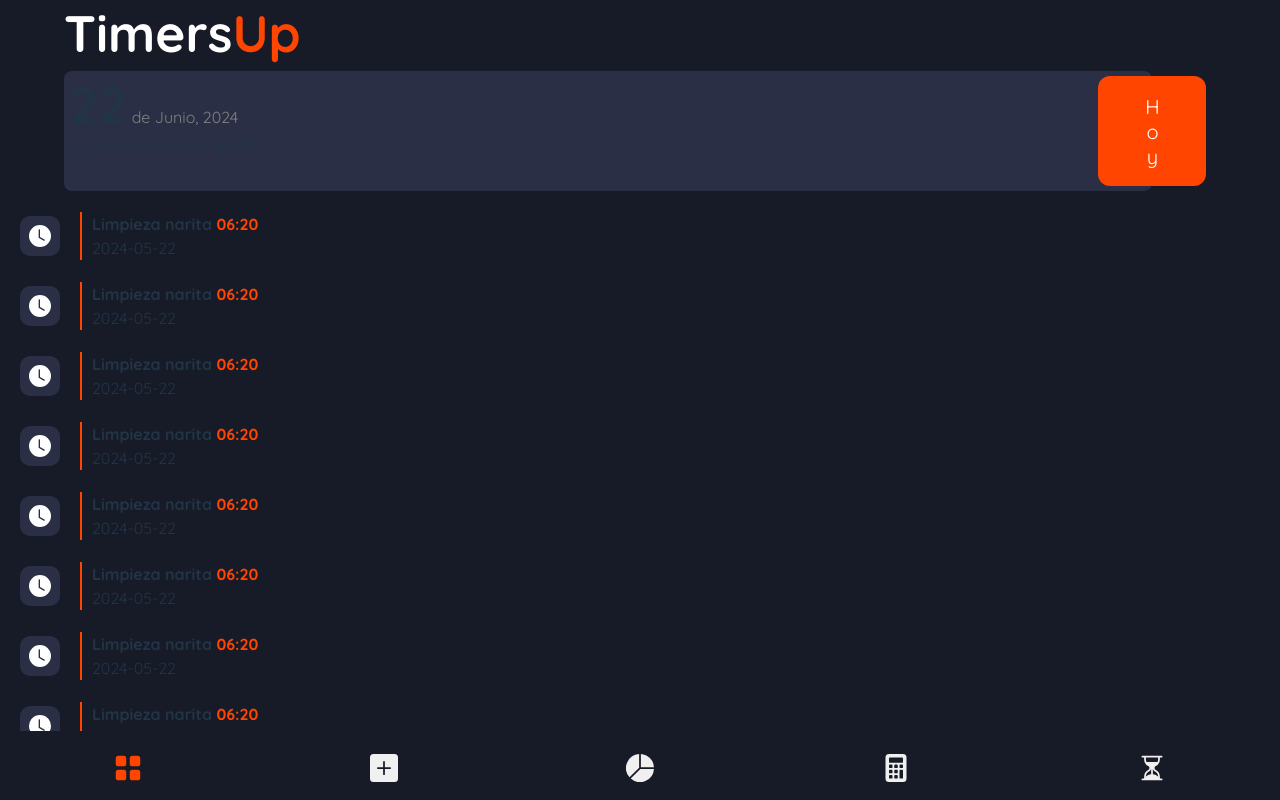
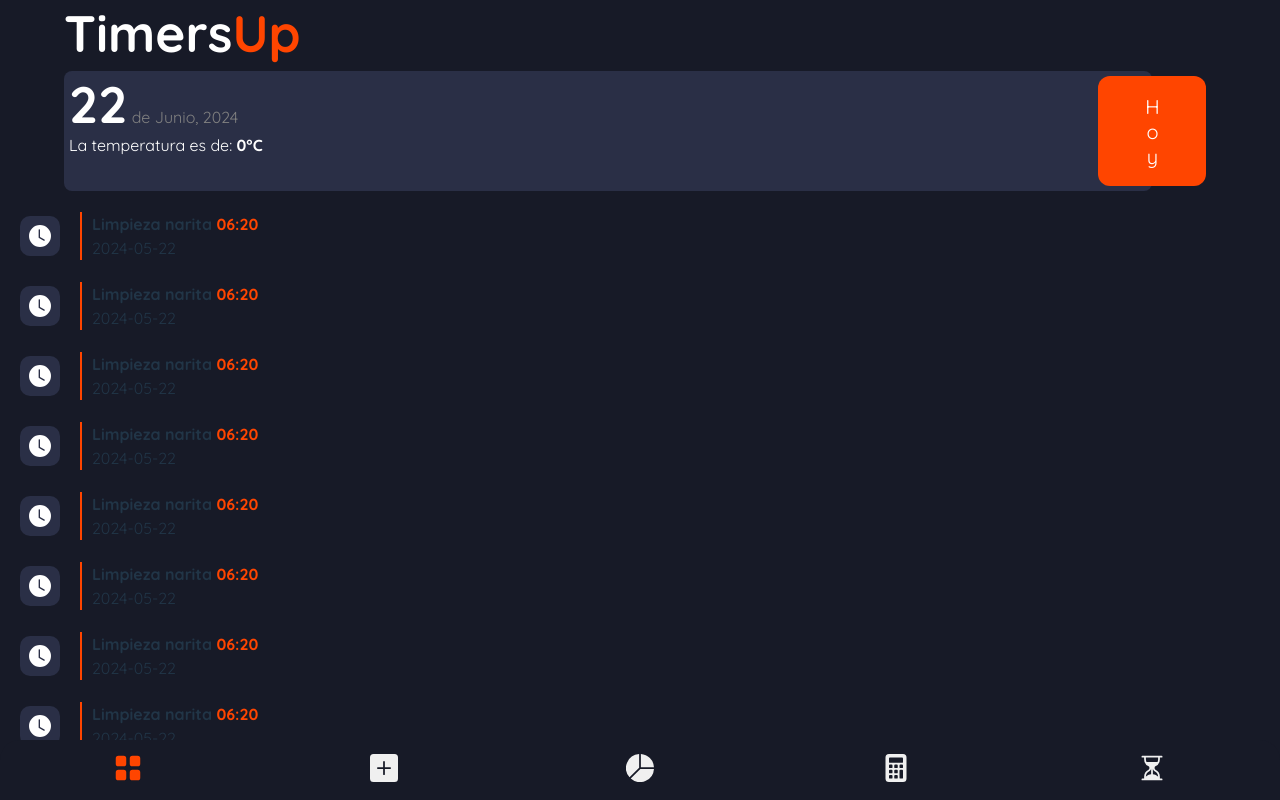
Before and after one commit to lpmagdiel/timersup, a React (Vite) app: page / in a window 1280 px wide. Built offline with nearby package versions, Linux system fonts and the light colour scheme; no server answers.

Commit message:
navegacion

```diff
--- a/src/App.jsx
+++ b/src/App.jsx
@@ -1,6 +1,8 @@
-import { useState } from 'react'
-import './App.css'
-import { DateInformation, NavigationBar, TaskList } from './components'
+import { useState } from 'react';
+import { Route, Switch } from "wouter";
+import './App.css';
+import { DateInformation, NavigationBar } from './components';
+import { ResumePage, AddPage, StatusPage, CalculatorPage, TimePage } from './Pages';
 
 const App = () => {
   const windowHeight = window.innerHeight;
@@ -8,8 +10,14 @@
     <div className="App" style={{ height: windowHeight }}>
       <h1 className='title-app'>Timers<span className='color-orange'>Up</span></h1>
       <DateInformation />
-      <NavigationBar/>
-      <TaskList/>
+      <NavigationBar />
+      <Switch>
+        <Route path="/" component={ResumePage}/>
+        <Route path="/create" component={AddPage}/>
+        <Route path="/status" component={StatusPage}/>
+        <Route path="/calculator" component={CalculatorPage}/>
+        <Route path="/time" component={TimePage}/>
+      </Switch>
     </div>
   )
 }
--- /dev/null
+++ b/src/Pages/AddPage.jsx
@@ -0,0 +1,3 @@
+export const AddPage = () => {
+  return <div className="add-page">AddPage</div>;
+};
--- /dev/null
+++ b/src/Pages/CalculatorPage.jsx
@@ -0,0 +1,9 @@
+import React from 'react';
+
+export const CalculatorPage = () => {
+  return (
+    <div className='calculator-page'>
+      calculator page
+    </div>
+  );
+};
--- /dev/null
+++ b/src/Pages/ResumePage.jsx
@@ -0,0 +1,9 @@
+import { TaskList } from "../components";
+
+export const ResumePage = () => {
+    return (
+        <div className="resume-page">
+            <TaskList/>
+        </div>
+    )
+}
--- /dev/null
+++ b/src/Pages/StatusPage.jsx
@@ -0,0 +1 @@
+export const StatusPage = () => <div className="status-page">Status</div>
--- /dev/null
+++ b/src/Pages/TimePage.jsx
@@ -0,0 +1,5 @@
+export const TimePage = () => {
+    return (
+        <div className="time-page">time</div>
+    );
+}
--- /dev/null
+++ b/src/Pages/index.js
@@ -0,0 +1,6 @@
+// Suggested code may be subject to a license. Learn more: ~LicenseLog:1547493078.
+export { ResumePage } from './ResumePage';
+export { AddPage } from './AddPage';
+export { StatusPage } from './StatusPage';
+export { CalculatorPage } from './CalculatorPage';
+export { TimePage } from './TimePage';
--- a/src/components/DateInformation/style.css
+++ b/src/components/DateInformation/style.css
@@ -11,6 +11,10 @@
 }
 .date-information h1{
     display: inline-block;
+    color: #fff;
+}
+.date-information p{
+    color: #fff;
 }
 .date-information span{
     color: #808080;
--- a/src/components/NavigationBar/NavigationBar.jsx
+++ b/src/components/NavigationBar/NavigationBar.jsx
@@ -1,13 +1,17 @@
 import { useState } from 'react';
+import { useLocation } from "wouter";
 import { GridFill , PlusSquareFill, PieChartFill, CalculatorFill, HourglassSplit} from 'react-bootstrap-icons';
 
 import './style.css';
 
 export const NavigationBar = () => {
+  const [location, setLocation] = useLocation();
   const [activeTab, setActiveTab] = useState(0);
+  const locationstring = ['/','/create', '/status', '/calculator', '/time'];
 
   const handleTabClick = (index) => {
     setActiveTab(index);
+    setLocation(locationstring[index]);
   };
 
   return (
```
